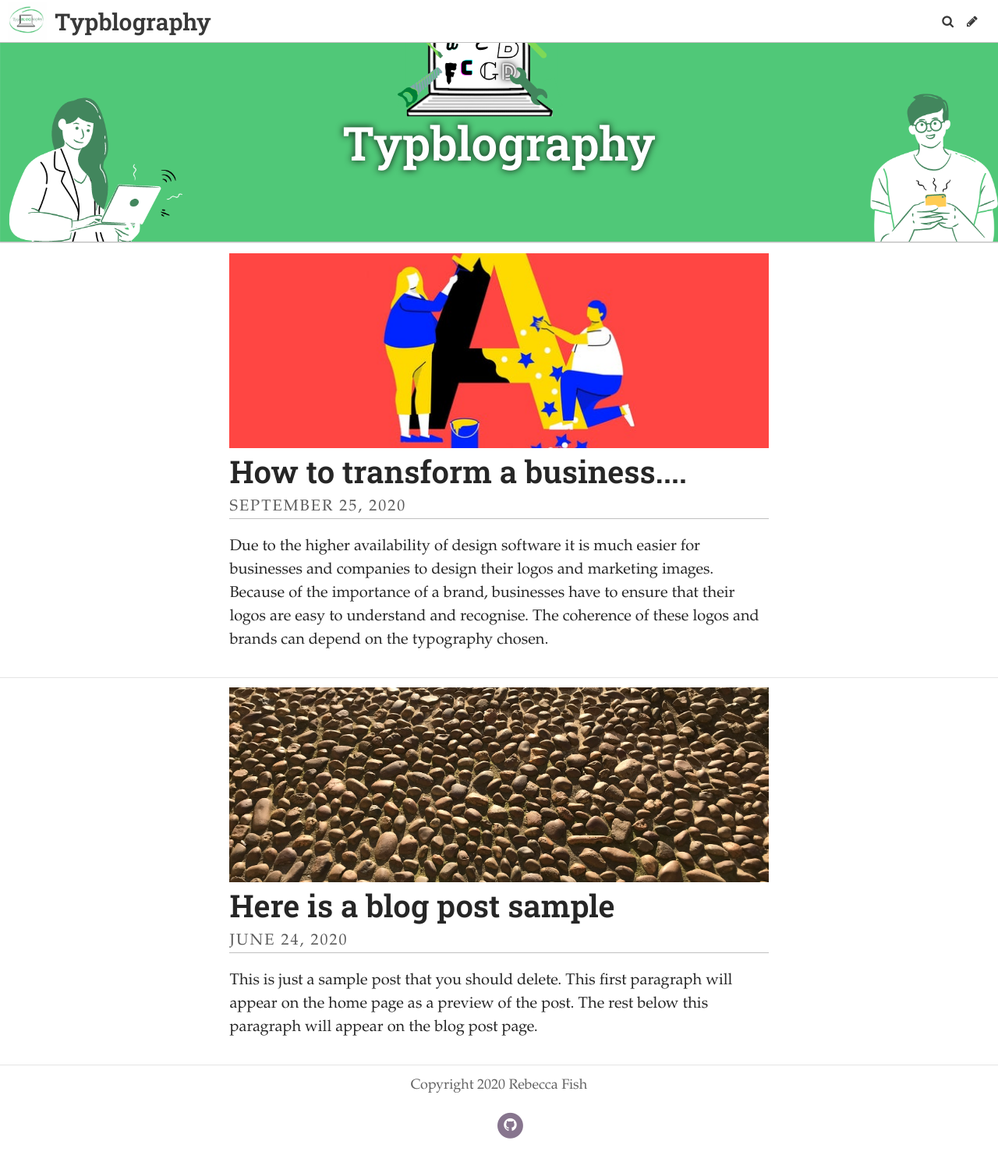
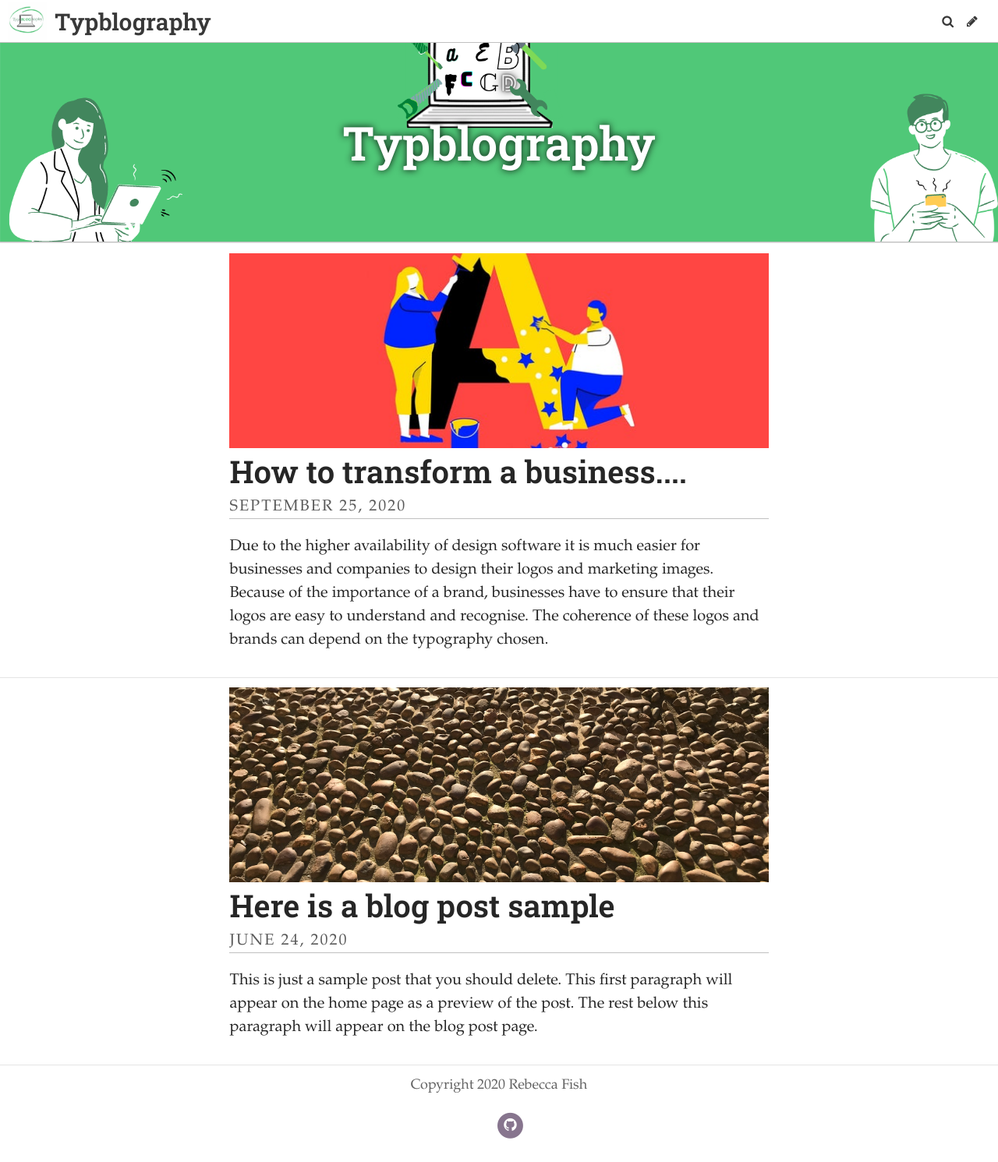
Before and after one commit to Beccy932/mybrookesblog, a Jekyll site: the page built from index.html, in a window 1280 px wide. Shown: the whole page at 78% size. Built offline with Jekyll 4.4.1, drawn with Linux system fonts in a browser that asks for light colours; some web fonts are replaced; the list of posts is cut into pages by our own code.

Commit message:
Update Settings “general”

```diff
--- a/_data/settings.yml
+++ b/_data/settings.yml
@@ -2,7 +2,7 @@
 description: A website with a blog
 header_text: Typblography
 footer_text: Copyright 2020 Rebecca Fish
-header_feature_image: ../uploads/green-nature-science-google-classroom-header.png
+header_feature_image: ../uploads/green-nature-science-google-classroom-header-2.png
 bannerheight: 20vmax
 logo: ../uploads/blog.jpg
 favicon: /uploads/favicon.ico
```
Also changed, not shown: uploads/green-nature-science-google-classroom-header-2.png (added).
